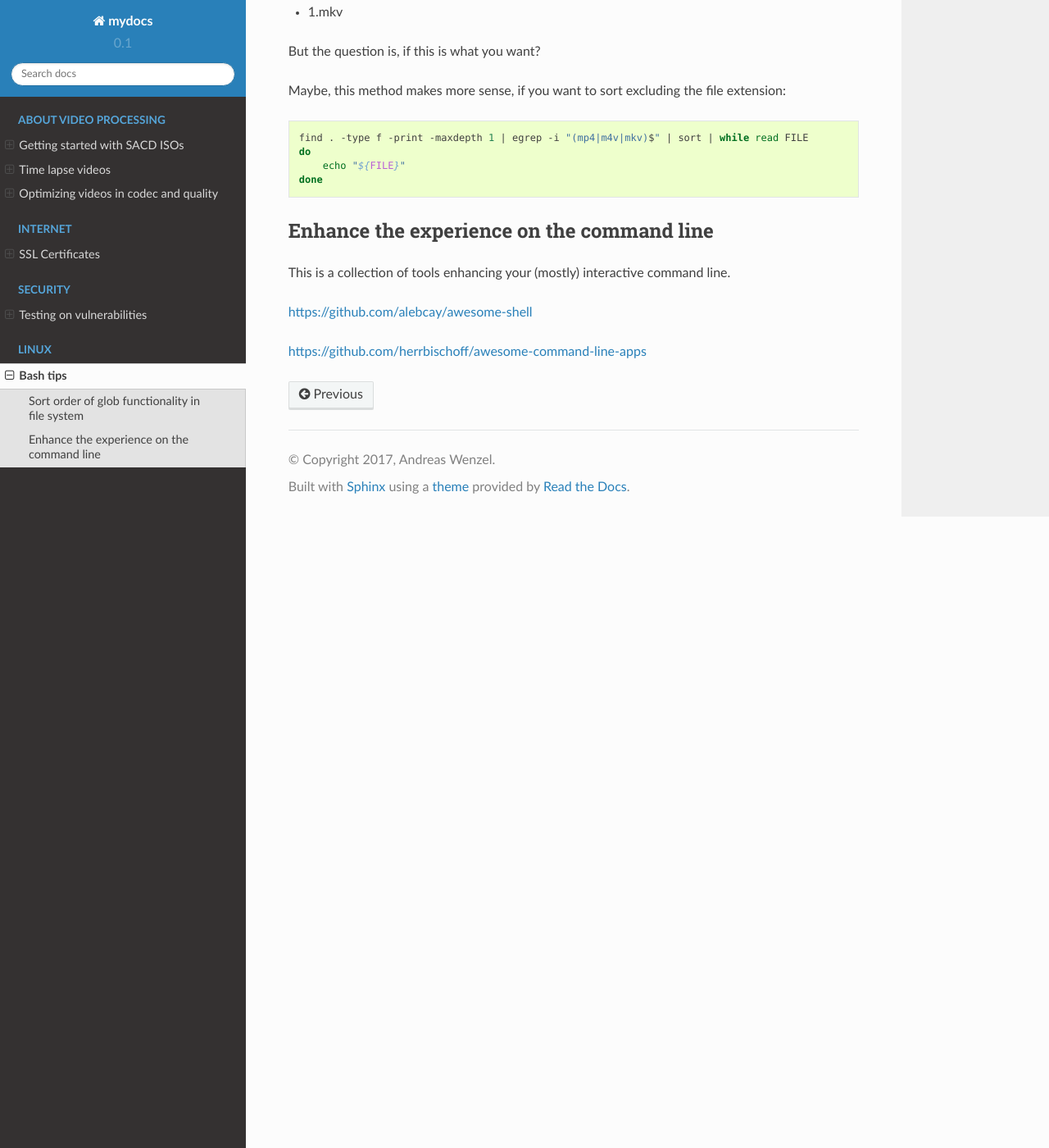
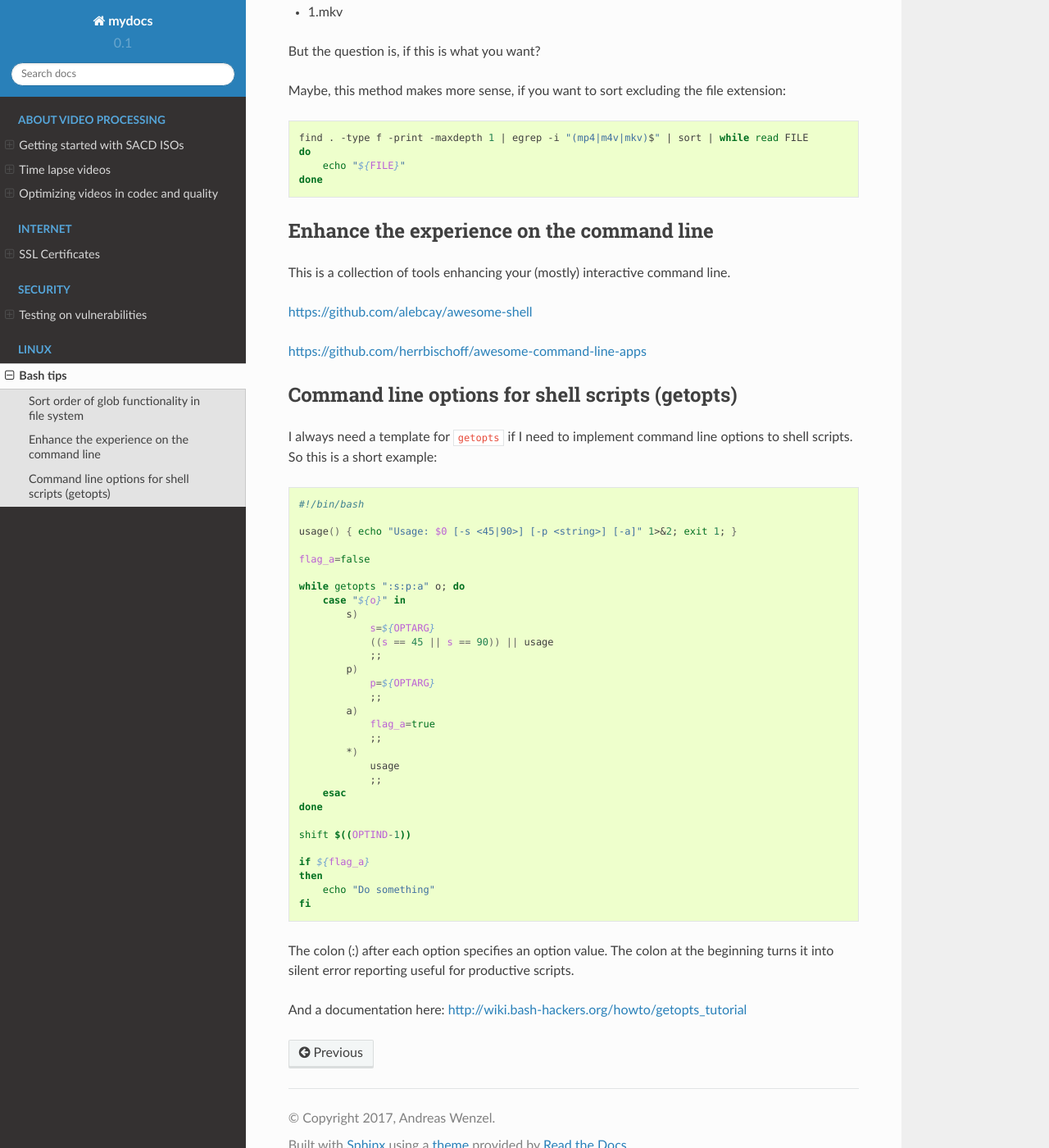
Before and after one commit to awenny/mydocs, a Sphinx documentation site: the page built from docs/source/bash_tips.rst, in a window 1280 px wide and 1400 px high, scrolled down 1188 px. Shown: the whole window at 82% size. Built offline with Sphinx 7.4.7 and the Read the Docs theme 2.0.0, drawn with Linux system fonts in a browser that asks for light colours.

Commit message:
Added "getopts"

```diff
--- a/docs/source/bash_tips.rst
+++ b/docs/source/bash_tips.rst
@@ -68,3 +68,45 @@ This is a collection of tools enhancing your (mostly) interactive command line.
 https://github.com/alebcay/awesome-shell
 
 https://github.com/herrbischoff/awesome-command-line-apps
+
+Command line options for shell scripts (getopts)
+================================================
+
+I always need a template for ``getopts`` if I need to implement command line
+options to shell scripts. So this is a short example::
+
+    #!/bin/bash
+
+    usage() { echo "Usage: $0 [-s <45|90>] [-p <string>] [-a]" 1>&2; exit 1; }
+
+    flag_a=false
+
+    while getopts ":s:p:a" o; do
+        case "${o}" in
+            s)
+                s=${OPTARG}
+                ((s == 45 || s == 90)) || usage
+                ;;
+            p)
+                p=${OPTARG}
+                ;;
+            a)
+                flag_a=true
+                ;;
+            *)
+                usage
+                ;;
+        esac
+    done
+
+    shift $((OPTIND-1))
+
+    if ${flag_a}
+    then
+        echo "Do something"
+    fi
+
+The colon (:) after each option specifies an option value. The colon at the
+beginning turns it into silent error reporting useful for productive scripts.
+
+And a documentation here: http://wiki.bash-hackers.org/howto/getopts_tutorial
```
